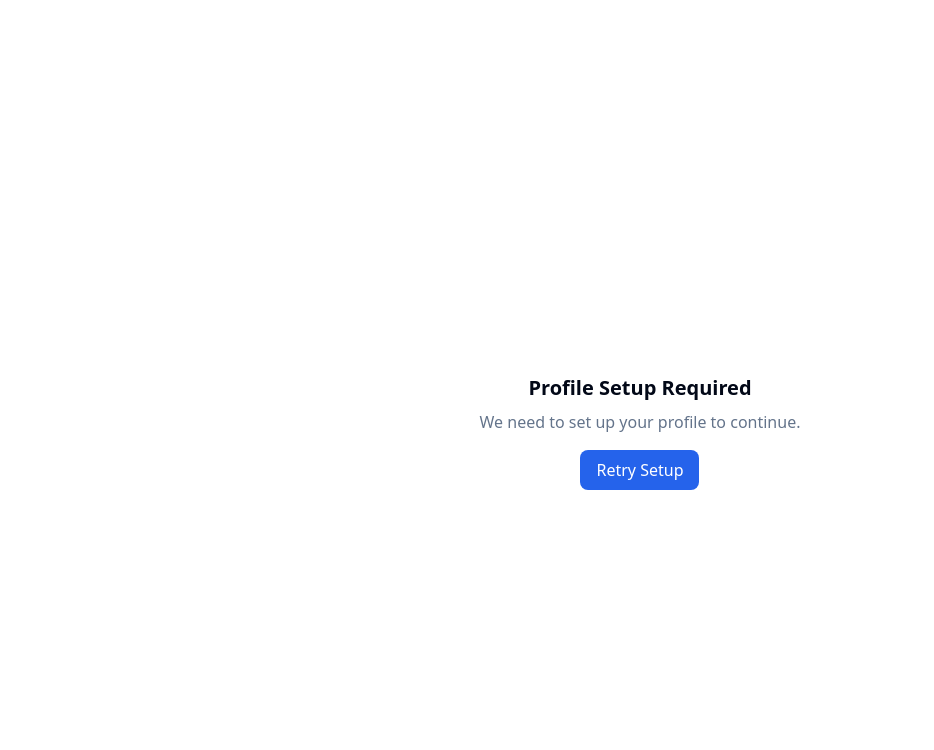
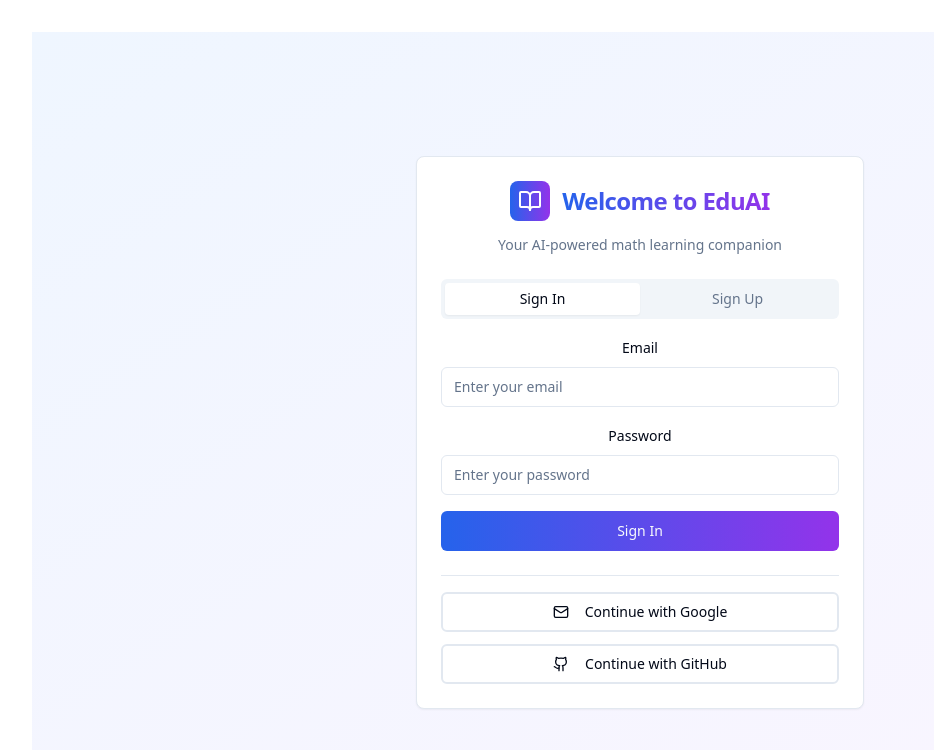
Before and after one commit to dylandlr/math-mentor-vision-sage, a React (Vite) app: page / in a window 1280 px wide. Shown: the top 750 px of the page, without its empty margins (0-934 px from the left). Built offline with nearby package versions, Linux system fonts and the light colour scheme.

Commit message:
Fix: Ensure app renders correctly
The application was not rendering. This commit ensures the app renders correctly by addressing the root cause of the issue.

```diff
--- a/src/App.tsx
+++ b/src/App.tsx
@@ -4,7 +4,7 @@ import { QueryClient, QueryClientProvider } from '@tanstack/react-query';
 import { Toaster } from '@/components/ui/toaster';
 import { AuthProvider } from '@/hooks/useAuth';
 import { ThemeProvider } from '@/contexts/ThemeContext';
-import { MainApp } from '@/components/MainApp';
+import Index from '@/pages/Index';
 import { LessonPlayer } from '@/components/pages/LessonPlayer';
 import './App.css';
 
@@ -18,7 +18,7 @@ function App() {
           <Router>
             <Routes>
               <Route path="/lesson/:lessonId" element={<LessonPlayer />} />
-              <Route path="/*" element={<MainApp />} />
+              <Route path="/" element={<Index />} />
             </Routes>
             <Toaster />
           </Router>
```
